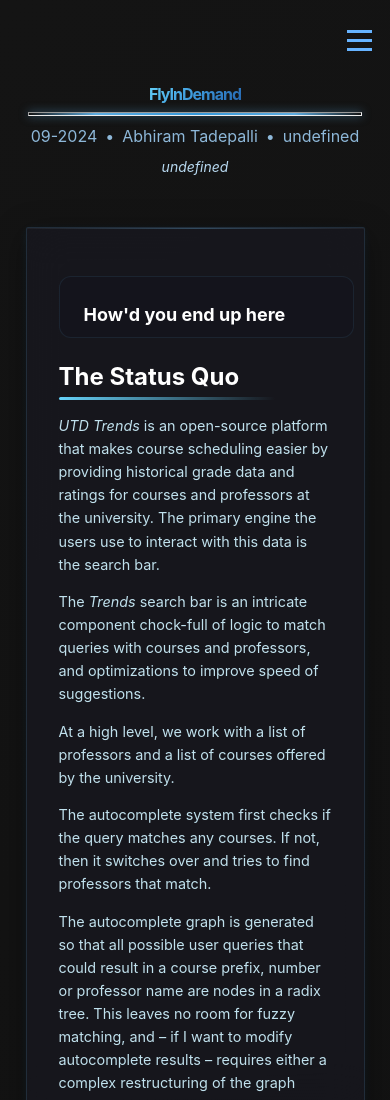
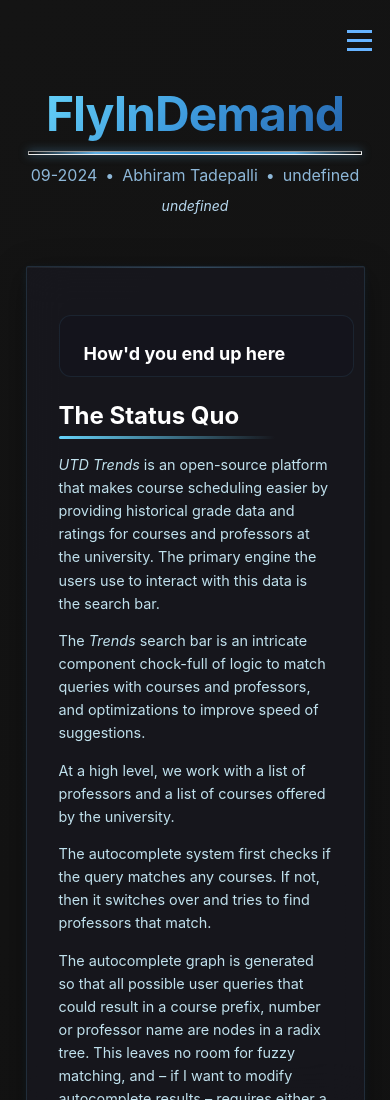
Before and after one commit to AbhiramTadepalli/abhiramtadepalli.github.io, a website: page blog/post/fly-in-demand/index.html in a window 390 px wide. Shown: the top 1100 px of the page. Drawn offline with Linux system fonts and the light colour scheme.

Commit message:
make blog post title fit for non-monitor screen widths too

```diff
--- a/blog/post/styles/index.css
+++ b/blog/post/styles/index.css
@@ -141,7 +141,7 @@
     -webkit-background-clip: text;
     -webkit-text-fill-color: transparent;
     background-clip: text;
-    font-size: 4rem;
+    /* font-size: 4rem; */
     font-weight: 700;
     letter-spacing: -1px;
     margin: 0;
@@ -300,6 +300,7 @@
 /* Styling */
 
 h1 {
+    text-align: center;
     font-size: 5rem;
     margin: 0;
 }
@@ -345,6 +346,13 @@
     color: #3d99dc;
     font-weight: 500;
     text-decoration: underline;
+}
+
+/** for all widths below a monitor until mobile ig */
+@media screen and (max-width: 1600px) and (min-width: 1035px) {
+    h1 {
+        font-size: 4rem;
+    }
 }
 
 @media screen and (max-width: 1135px) and (min-width: 1035px) {
@@ -466,7 +474,7 @@
 
     #title {
         margin-inline-start: 0;
-        font-size: 3em;
+        /* font-size: 3rem; */
         line-height: normal;
         text-align: center;
     }
@@ -495,7 +503,7 @@
     /* Styling */
 
     h1 {
-        font-size: 1rem;
+        font-size: 3rem;
         margin: 0;
     }
 
```
